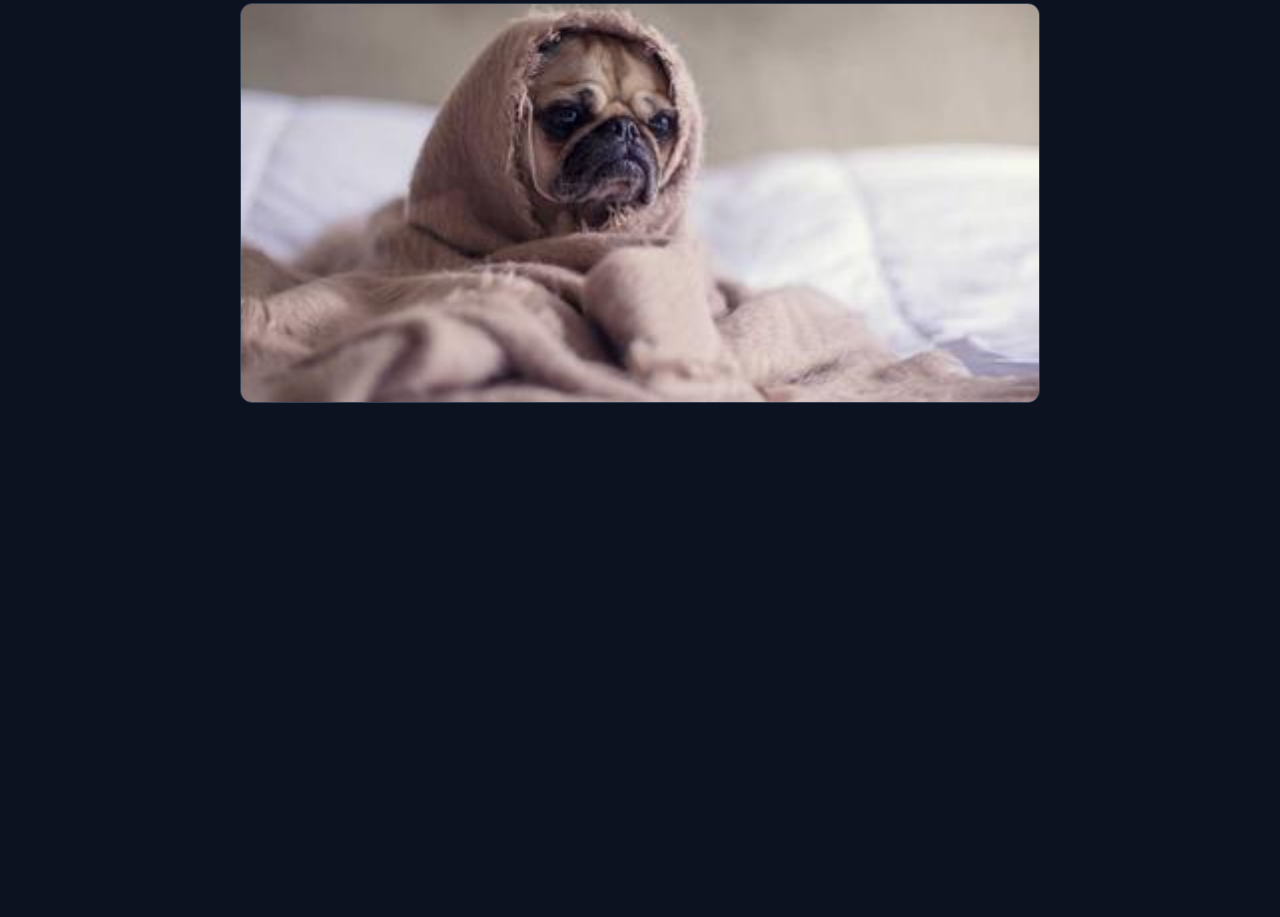
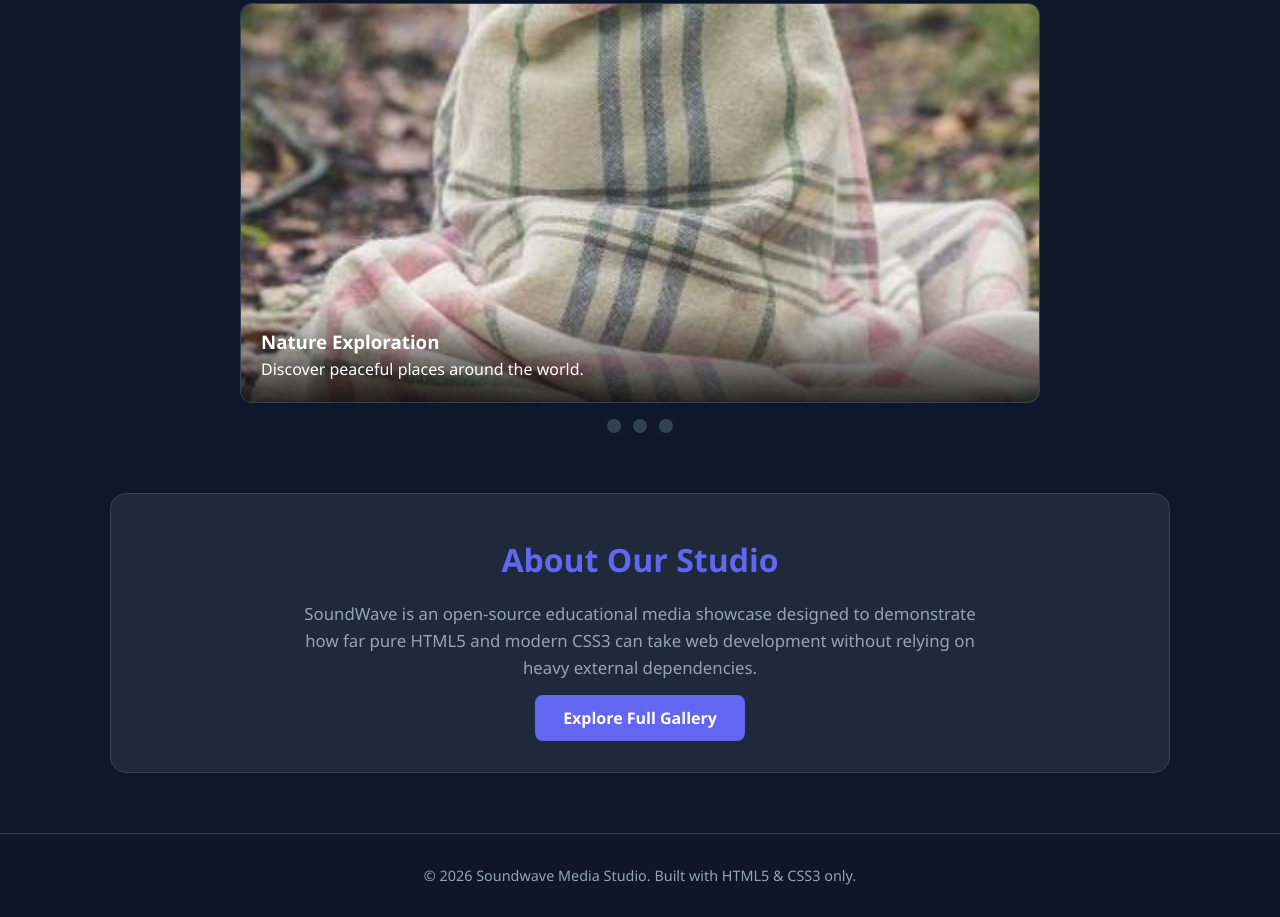
Before and after one commit to michaellab1/soundwave, a plain HTML site: page index.html in a window 1280 px wide. Shown: the part 555-1472 px from the top of the page. Before the commit the page ends 1018 px from the top, so only its background shows below. Drawn offline with Linux system fonts and the light colour scheme.

Commit message:
add about section and footer section

```diff
--- a/CSS/MAIN.CSS
+++ b/CSS/MAIN.CSS
@@ -7,16 +7,18 @@
 :root {
   --primary: #6366f1;
   --primary-hover: #4f46e5;
-  --bg-dark: #0d1220;
+  --bg-dark: #0f172a;
   --bg-card: #1e293b;
   --text-light: #f8fafc;
   --text-muted: #94a3b8;
   --border: #334155;
   --header-height: 70px;
 }
+
 html {
   scroll-behavior: smooth;
 }
+
 body {
   font-family: "Segoe UI", Tahoma, Geneva, Verdana, sans-serif;
   background-color: var(--bg-dark);
@@ -56,13 +58,14 @@ nav ul {
   list-style: none;
   gap: 20px;
 }
+
 nav a {
   color: var(--text-muted);
   text-decoration: none;
   font-weight: 600;
   padding: 8px 16px;
   border-radius: 6px;
-  transition: all o.3s ease;
+  transition: all 0.3s ease;
 }
 
 nav a:hover,
@@ -74,7 +77,7 @@ nav a.active {
 main {
   padding-top: calc(var(--header-height) + 40px);
   padding-bottom: 60px;
-  min-height: calc(100vh-120px);
+  min-height: calc(100vh - 120px);
   max-width: 1100px;
   margin: 0 auto;
   padding-left: 20px;
@@ -90,7 +93,7 @@ main {
   background: linear-gradient(
     180deg,
     rgba(99, 102, 241, 0.15) 0%,
-    rgba(15, 23, 43, 0) 100%
+    rgba(15, 23, 42, 0) 100%
   );
   border-radius: 16px;
   margin-bottom: 40px;
@@ -109,6 +112,7 @@ main {
   max-width: 600px;
   margin-bottom: 24px;
 }
+
 .cta-btn {
   background-color: var(--primary);
   color: white;
@@ -125,7 +129,7 @@ main {
 
 .slider-section {
   margin-top: 40px;
-  margin-bottom: 6opx;
+  margin-bottom: 60px;
 }
 
 .slider-section h2 {
@@ -134,7 +138,7 @@ main {
 }
 
 .slider-container {
-  position: reiative;
+  position: relative;
   width: 100%;
   max-width: 800px;
   height: 400px;
@@ -148,7 +152,7 @@ main {
   display: flex;
   width: 300%;
   height: 100%;
-  transition: transform 0.5s cubic-bezier(0.25, 1, 0.5 1);
+  transition: transform 0.5s cubic-bezier(0.25, 1, 0.5, 1);
 }
 
 .slide {
@@ -162,3 +166,78 @@ main {
   height: 100%;
   object-fit: cover;
 }
+
+.slider-caption {
+  position: absolute;
+  bottom: 0;
+  width: 100%;
+  padding: 20px;
+  background: linear-gradient(transparent, rgba(0, 0, 0, 0.8));
+  color: white;
+}
+
+.slider-nav {
+  display: flex;
+  justify-content: center;
+  gap: 12px;
+  margin-top: 16px;
+}
+
+.slider-nav a {
+  width: 14px;
+  height: 14px;
+  border-radius: 50%;
+  background-color: var(--border);
+  text-decoration: none;
+  transition: background-color 0.3s ease;
+}
+
+.slider-nav a:hover {
+  background-color: var(--primary);
+}
+
+#slide-1:target ~ .slider-container .slides {
+  transform: translateX(0%);
+}
+
+#slide-2:target ~ .slider-container .slides {
+  transform: translateX(-33.333%);
+}
+
+#slide-3:target ~ .slider-container .slides {
+  transform: translateX(-66.666%);
+}
+
+/* About Section */
+
+.about-section {
+  scroll-margin-top: calc(var(--header-height) + 20px);
+  background-color: var(--bg-card);
+  border: 1px solid var(--border);
+  border-radius: 16px;
+  padding: 40px;
+  margin-top: 40px;
+  text-align: center;
+}
+
+.about-section h2 {
+  font-size: 2rem;
+  margin-bottom: 16px;
+  color: var(--primary);
+}
+
+.about-section p {
+  color: var(--text-muted);
+  max-width: 700px;
+  margin: 0 auto 24px auto;
+  font-size: 1.05rem;
+}
+
+footer {
+  background-color: rgba(15, 23, 42, 0.95);
+  border-top: 1px solid var(--border);
+  padding: 30px 5%;
+  text-align: center;
+  color: var(--text-muted);
+  font-size: 0.9rem;
+}
--- a/index.html
+++ b/index.html
@@ -1,25 +1,22 @@
-<!DOCTYPE html>
+<!doctype html>
 <html lang="en">
   <head>
-    <meta charset="UTF-8">
-    <meta name="viewport" content="width=device-width, initial-scale=1.0">
-    <link rel="icon"href="images/don.jpg">
-    <link rel="stylesheet" href="/CSS/MAIN.CSS">
-    <title>soundwave</title>
-
+    <meta charset="UTF-8" />
+    <meta name="viewport" content="width=device-width, initial-scale=1.0" />
+    <link rel="icon" href="images/icon.png" />
+    <link rel="stylesheet" href="/css/main.css" />
+    <title>Soundwave</title>
   </head>
   <body>
     <!-- HEADER / NAV LINKS -->
-     <header >
-
-        <a href="/" class="logo">sound <span>wave</span></a>
+    <header>
+      <a href="/" class="logo">Sound<span>Wave</span></a>
       <nav>
         <ul>
           <li><a href="/index.html" class="active">Home</a></li>
-            <li><a href="">About us</a></li>
+          <li><a href="#about-us">About Us</a></li>
           <li><a href="">Gallery</a></li>
           <li><a href="">Audio & Video</a></li>
-
         </ul>
       </nav>
     </header>
@@ -28,63 +25,73 @@
     <main>
       <div class="hero">
         <h1>Next-Gen Media Experience</h1>
-
         <p>
-                Explore high-definition videos, curated audio tracks,and photography
-                built entirely with HTML and custom internal CSS.
+          Explore high-definition videos, curated audio tracks, and photography
+          built entirely with HTML5 and custom internal CSS.
         </p>
-            <a href="#" class="cta-btn">Listen and Watch Now</a>
+        <a href="" class="cta-btn">Listen & Watch Now</a>
       </div>
 
-
       <!-- CSS SLIDER COMPONENT -->
-         <div class="slider-section"->
+      <div class="slider-section">
         <h2>Featured Highlights</h2>
 
         <div id="slide-1"></div>
         <div id="slide-2"></div>
         <div id="slide-3"></div>
 
-
         <div class="slider-container">
           <div class="slides">
             <div class="slide">
-                        <img src="/images/10 don.jpg" alt="dog">
-                        <div class="slide-caption">
+              <img src="/images/11 don.jpg" alt="light" />
+              <div class="slider-caption">
                 <h3>Nature Exploration</h3>
-                            <p>Discover the beauty of the natural world through our curated collection of nature documentaries and wildlife photography.</p>
+                <p>Discover peaceful places around the world.</p>
               </div>
             </div>
 
             <div class="slide">
-                        <img src="/images/2 don.jpg" alt="pet dog">
+              <img src="/images/2 don.jpg" alt="mountain" />
               <div class="slider-caption">
                 <h3>Nature Exploration</h3>
-                            <p>Discover the beauty of the natural world through our curated collection of nature documentaries and wildlife photography.</p>
+                <p>Discover peaceful places around the world.</p>
               </div>
             </div>
 
             <div class="slide">
-                        <img src="/images/7 don.jpg" alt="keyboard">
+              <img src="/images/7 don.jpg" alt="nature" />
               <div class="slider-caption">
                 <h3>Nature Exploration</h3>
-                            <p>Discover the beauty of the natural world through our curated collection of nature documentaries and wildlife photography.</p>
+                <p>Discover peaceful places around the world.</p>
               </div>
             </div>
-
           </div>
         </div>
-
 
         <div class="slider-nav">
           <a href="#slide-1"></a>
           <a href="#slide-2"></a>
           <a href="#slide-3"></a>
         </div>
+      </div>
 
-
+      <!-- About Section -->
+      <div id="about-us" class="about-section">
+        <h2>About Our Studio</h2>
+        <p>
+          SoundWave is an open-source educational media showcase designed to
+          demonstrate how far pure HTML5 and modern CSS3 can take web
+          development without relying on heavy external dependencies.
+        </p>
+        <a href="" class="cta-btn">Explore Full Gallery</a>
       </div>
     </main>
-</header>
+
+    <!-- Footer Section -->
+    <footer>
+      <p>
+        &copy; 2026 Soundwave Media Studio. Built with HTML5 &amp; CSS3 only.
+      </p>
+    </footer>
   </body>
 </html>
```
Lines whose indentation alone changed are shown as unchanged.
